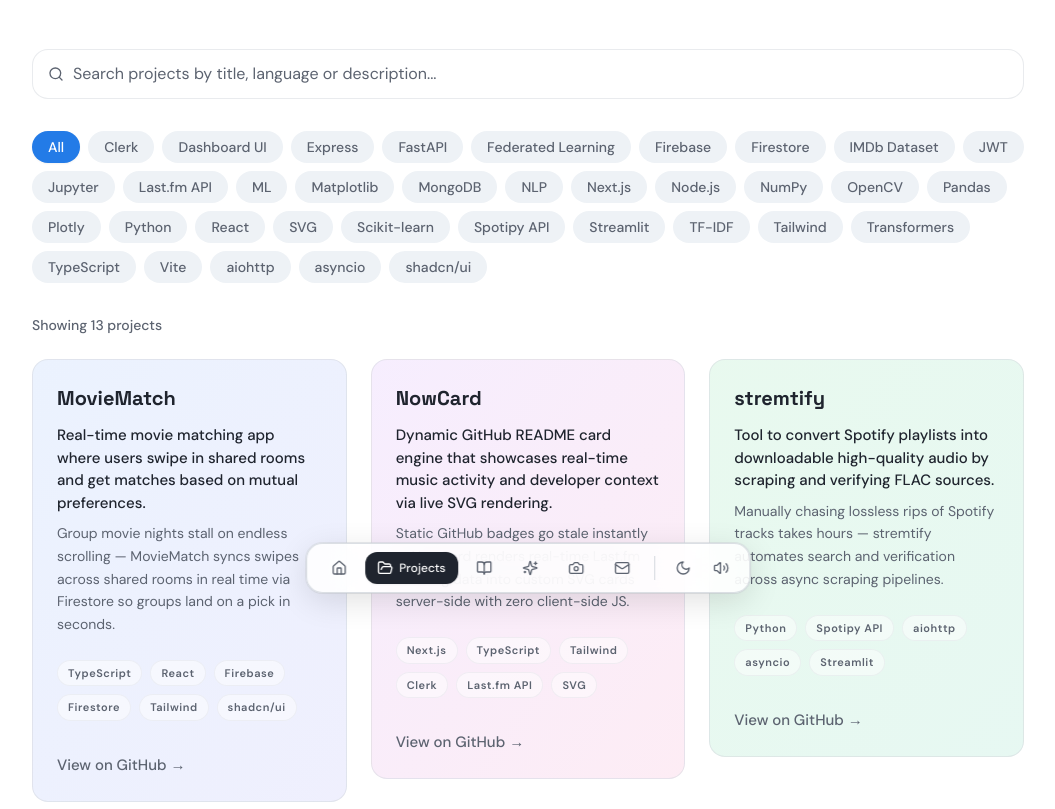
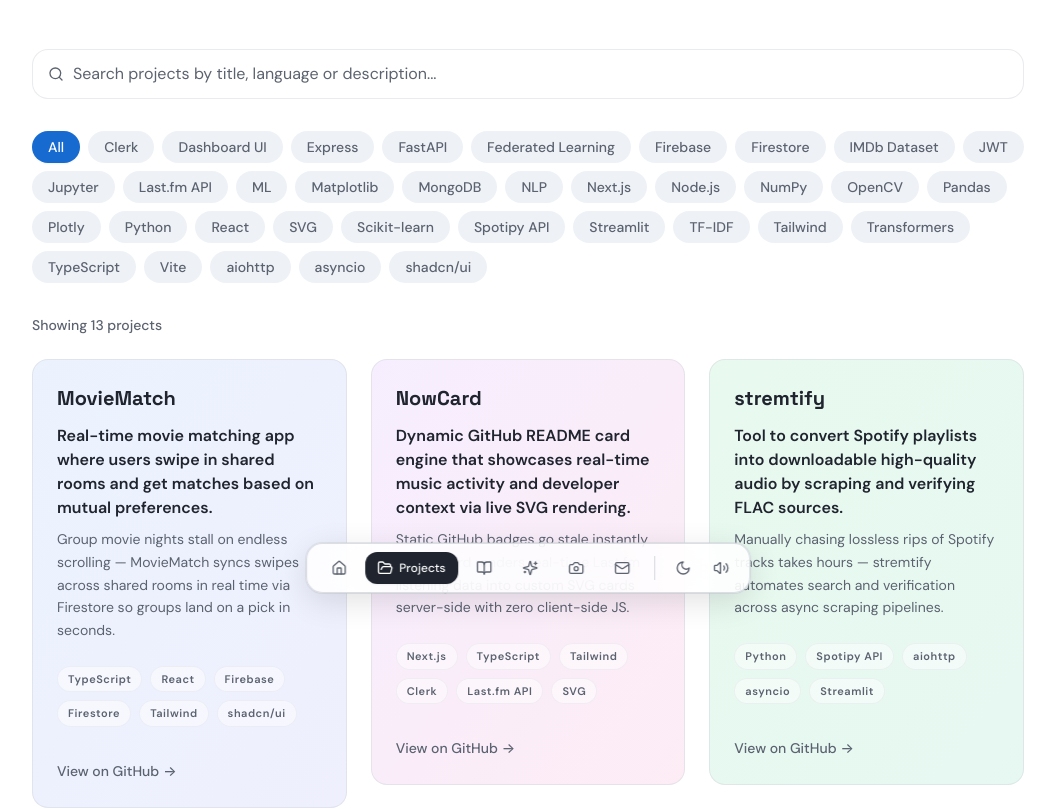
Before and after one commit to VarunPahuja/Portfolio, a React (Vite) app: page /projects in a window 1280 px wide. Shown: the part 183-992 px from the top of the page, without its empty margins (112-1167 px from the left). Built offline with nearby package versions, Linux system fonts and the light colour scheme; the HTML template or start-up script is replaced by a standard one.

Commit message:
Optimization Fixes

```diff
--- a/index.html
+++ b/index.html
@@ -13,21 +13,17 @@
     <link rel="preconnect" href="https://fonts.gstatic.com" crossorigin />
     <link href="https://fonts.googleapis.com/css2?family=Space+Grotesk:wght@400;500;600;700&family=DM+Sans:ital,wght@0,400;0,500;0,600;1,400&display=swap" rel="stylesheet" />
 
-    <!-- TODO: verify this matches your actual domain -->
     <link rel="canonical" href="https://varunpahuja.vercel.app" />
 
     <meta property="og:title" content="Varun Pahuja Portfolio" />
     <meta property="og:description" content="Varun Pahuja — ML & Systems Developer. Building machine learning systems, federated learning research, and full-stack products. CS @ Manipal University Jaipur." />
   <meta property="og:type" content="website" />
-    <!-- TODO: verify this matches your actual domain -->
     <meta property="og:url" content="https://varunpahuja.vercel.app" />
-    <!-- TODO: add real OG image to public/og-image.png (1200x630) -->
     <meta property="og:image" content="/og-image.png" />
 
   <meta name="twitter:card" content="summary_large_image" />
     <meta name="twitter:title" content="Varun Pahuja Portfolio" />
     <meta name="twitter:description" content="Varun Pahuja — ML & Systems Developer. Building machine learning systems, federated learning research, and full-stack products. CS @ Manipal University Jaipur." />
-    <!-- TODO: add real OG image to public/og-image.png (1200x630) -->
     <meta name="twitter:image" content="/og-image.png" />
 
     <script type="application/ld+json">
--- a/src/components/Button3D.tsx
+++ b/src/components/Button3D.tsx
@@ -24,7 +24,7 @@
     };
 
     const variantClasses = {
-      default: "bg-card text-card-foreground border-border shadow-[0_4px_0_0_hsl(var(--border))] hover:shadow-[0_2px_0_0_hsl(var(--border))] hover:translate-y-[2px] active:shadow-none active:translate-y-[4px]",
+      default: "bg-card text-card-foreground border-border shadow-[0_4px_0_0_hsl(var(--border))] dark:shadow-[0_4px_0_0_hsl(217_32%_30%)] hover:shadow-[0_2px_0_0_hsl(var(--border))] hover:translate-y-[2px] active:shadow-none active:translate-y-[4px]",
       outline: "bg-transparent text-foreground border-2 border-current shadow-[0_4px_0_0_currentColor] hover:shadow-[0_2px_0_0_currentColor] hover:translate-y-[2px] active:shadow-none active:translate-y-[4px]",
       ghost: "bg-muted/50 text-muted-foreground hover:bg-muted hover:text-foreground",
     };
--- a/src/components/DraggableCanvas.tsx
+++ b/src/components/DraggableCanvas.tsx
@@ -144,7 +144,7 @@
       className="absolute inset-0 w-full h-full overflow-hidden touch-none"
     >
       <motion.div
-        className="absolute origin-top-left"
+        className="absolute origin-top-left cursor-grab active:cursor-grabbing"
         style={{ x, y, width, height, scale }}
         drag={!isInteractingWithTile}
         dragMomentum={false}
--- a/src/components/NavigationDock.tsx
+++ b/src/components/NavigationDock.tsx
@@ -31,7 +31,7 @@
     <motion.nav
       initial={{ y: 100, opacity: 0 }}
       animate={{ y: 0, opacity: 1 }}
-      transition={{ delay: 0.3, type: "spring", stiffness: 200 }}
+      transition={{ delay: 0.3, type: "spring", stiffness: 260, damping: 24 }}
       style={{ left: "50%", x: "-50%" }}
       className="fixed bottom-4 sm:bottom-6 z-50 w-fit"
     >
--- a/src/data/projects.ts
+++ b/src/data/projects.ts
@@ -77,7 +77,7 @@
     hook: "NLP pipeline for sentiment classification with added emotion detection and interpretability.",
     description: "Movie reviews carry more than positive/negative — this collaborative TF-IDF classifier (NB/LR/SVM, ~89% accuracy) adds emotion detection and keyword extraction for deeper insight.",
     tags: ["Python", "NLP", "Scikit-learn", "Transformers", "TF-IDF", "IMDb Dataset"],
-    color: "from-indigo-500/10 to-blue-500/10",
+    color: "from-sky-500/10 to-cyan-500/10",
     // TODO: replace with correct repo URL or collaboration note
     githubUrl: "",
   },
--- a/src/index.css
+++ b/src/index.css
@@ -13,7 +13,7 @@
     --popover: 0 0% 100%;
     --popover-foreground: 220 20% 15%;
 
-    --primary: 213 80% 52%;
+    --primary: 213 80% 45%;
     --primary-foreground: 0 0% 100%;
 
     --secondary: 210 40% 96%;
@@ -46,7 +46,7 @@
     --sidebar-ring: 217.2 91.2% 59.8%;
 
     --font-heading: 'Space Grotesk', sans-serif;
-    --font-body: 'DM Sans', sans-serif;
+    --font-body: 'DM Sans', system-ui, -apple-system, sans-serif;
   }
 
   .dark {
@@ -254,6 +254,8 @@
 }
 
 /* Scrollbar styling */
+* { scrollbar-width: thin; scrollbar-color: hsl(var(--muted-foreground) / 0.3) transparent; }
+
 ::-webkit-scrollbar {
   width: 8px;
   height: 8px;
--- a/src/pages/ProjectDetail.tsx
+++ b/src/pages/ProjectDetail.tsx
@@ -79,7 +79,7 @@
         <motion.div
           initial={{ opacity: 0, y: 20 }}
           animate={{ opacity: 1, y: 0 }}
-          transition={{ delay: 0.1 }}
+          transition={{ delay: 0.05 }}
           className="mb-12"
         >
           <h2 className="text-xl font-semibold text-foreground mb-4 font-heading">
@@ -101,7 +101,7 @@
         <motion.div
           initial={{ opacity: 0, y: 20 }}
           animate={{ opacity: 1, y: 0 }}
-          transition={{ delay: 0.2 }}
+          transition={{ delay: 0.1 }}
           className="mb-12"
         >
           <h2 className="text-xl font-semibold text-foreground mb-4 font-heading">
@@ -117,7 +117,7 @@
           <motion.div
             initial={{ opacity: 0, y: 20 }}
             animate={{ opacity: 1, y: 0 }}
-            transition={{ delay: 0.3 }}
+            transition={{ delay: 0.15 }}
             className="grid sm:grid-cols-2 gap-8 mb-12"
           >
             {project.features && project.features.length > 0 && (
@@ -157,7 +157,7 @@
         <motion.div
           initial={{ opacity: 0, y: 20 }}
           animate={{ opacity: 1, y: 0 }}
-          transition={{ delay: 0.4 }}
+          transition={{ delay: 0.2 }}
           className="flex gap-4"
         >
           {project.liveUrl && (
--- a/src/pages/Projects.tsx
+++ b/src/pages/Projects.tsx
@@ -5,12 +5,13 @@
 import { projects, type Project } from "@/data/projects";
 import { cn } from "@/lib/utils";
 
-const container = {
-  hidden: { opacity: 0 },
-  show: {
-    opacity: 1,
-    transition: { staggerChildren: 0.1 },
-  },
+const containerVariants = {
+  hidden: {},
+  show: { transition: { staggerChildren: 0.08 } },
+};
+const cardVariants = {
+  hidden: { opacity: 0, y: 12 },
+  show: { opacity: 1, y: 0, transition: { duration: 0.3, ease: "easeOut" } },
 };
 
 const Projects = () => {
@@ -57,12 +58,11 @@
     <Link to={`/projects/${project.id}`} key={project.id} className="block group/card">
       <motion.article
         layout
-        initial={{ opacity: 0, scale: 0.95 }}
-        animate={{ opacity: 1, scale: 1 }}
+        variants={cardVariants}
         exit={{ opacity: 0, scale: 0.95 }}
         whileHover={variant === "learning" ? { y: -2 } : { y: -4 }}
         className={cn(
-          `flex flex-col bg-gradient-to-br ${project.color} backdrop-blur-sm border border-border/50 rounded-2xl`,
+          `flex flex-col bg-gradient-to-br ${project.color} backdrop-blur-sm border border-border/50 rounded-2xl hover:shadow-lg transition-shadow duration-200`,
           variant === "learning"
             ? "p-5 opacity-80 hover:opacity-100 transition-opacity duration-200"
             : "p-6"
@@ -80,8 +80,7 @@
         </div>
         <p
           className={cn(
-            "text-foreground font-medium mb-2 leading-relaxed",
-            variant === "learning" ? "text-sm" : "text-[15px]"
+            "text-foreground mb-2 leading-relaxed text-base font-semibold",
           )}
         >
           {project.hook}
@@ -100,15 +99,17 @@
           ))}
         </ul>
         <div className="mt-auto pt-2">
+          {project.githubUrl && (
             <a
-            href={project.githubUrl || "#"}
+              href={project.githubUrl}
               target="_blank"
               rel="noopener noreferrer"
               onClick={(e) => e.stopPropagation()}
-            className="inline-flex items-center text-[15px] font-medium text-muted-foreground hover:text-foreground transition-colors group"
+              className="inline-flex items-center text-sm font-medium text-muted-foreground hover:text-foreground transition-colors group"
             >
               View on GitHub <span className="ml-1 transition-transform group-hover:translate-x-1">→</span>
             </a>
+          )}
         </div>
       </motion.article>
     </Link>
@@ -158,7 +159,7 @@
         >
           <button
             onClick={() => setSelectedTag(null)}
-            className={`px-4 py-1.5 rounded-full text-sm font-medium transition-all ${
+            className={`px-4 py-1.5 rounded-full text-sm font-medium transition-all focus-visible:ring-2 focus-visible:ring-primary/60 focus-visible:ring-offset-2 ${
               selectedTag === null
                 ? "bg-primary text-primary-foreground shadow-sm"
                 : "bg-muted text-muted-foreground hover:bg-muted/80"
@@ -170,7 +171,7 @@
             <button
               key={tag}
               onClick={() => setSelectedTag(tag)}
-              className={`px-4 py-1.5 rounded-full text-sm font-medium transition-all ${
+              className={`px-4 py-1.5 rounded-full text-sm font-medium transition-all focus-visible:ring-2 focus-visible:ring-primary/60 focus-visible:ring-offset-2 ${
                 selectedTag === tag
                   ? "bg-primary text-primary-foreground shadow-sm"
                   : "bg-muted text-muted-foreground hover:bg-muted/80"
@@ -195,7 +196,7 @@
 
         {/* Projects Grid */}
         <motion.div
-          variants={container}
+          variants={containerVariants}
           initial="hidden"
           animate="show"
           className="grid gap-6 sm:grid-cols-2 lg:grid-cols-3"
@@ -235,7 +236,7 @@
             </motion.div>
 
             <motion.div
-              variants={container}
+              variants={containerVariants}
               initial="hidden"
               animate="show"
               className="grid gap-6 sm:grid-cols-2 lg:grid-cols-3"
```
Also changed, not shown: src/pages/Home.tsx (+5 -5 lines). Lines whose indentation alone changed are shown as unchanged.
